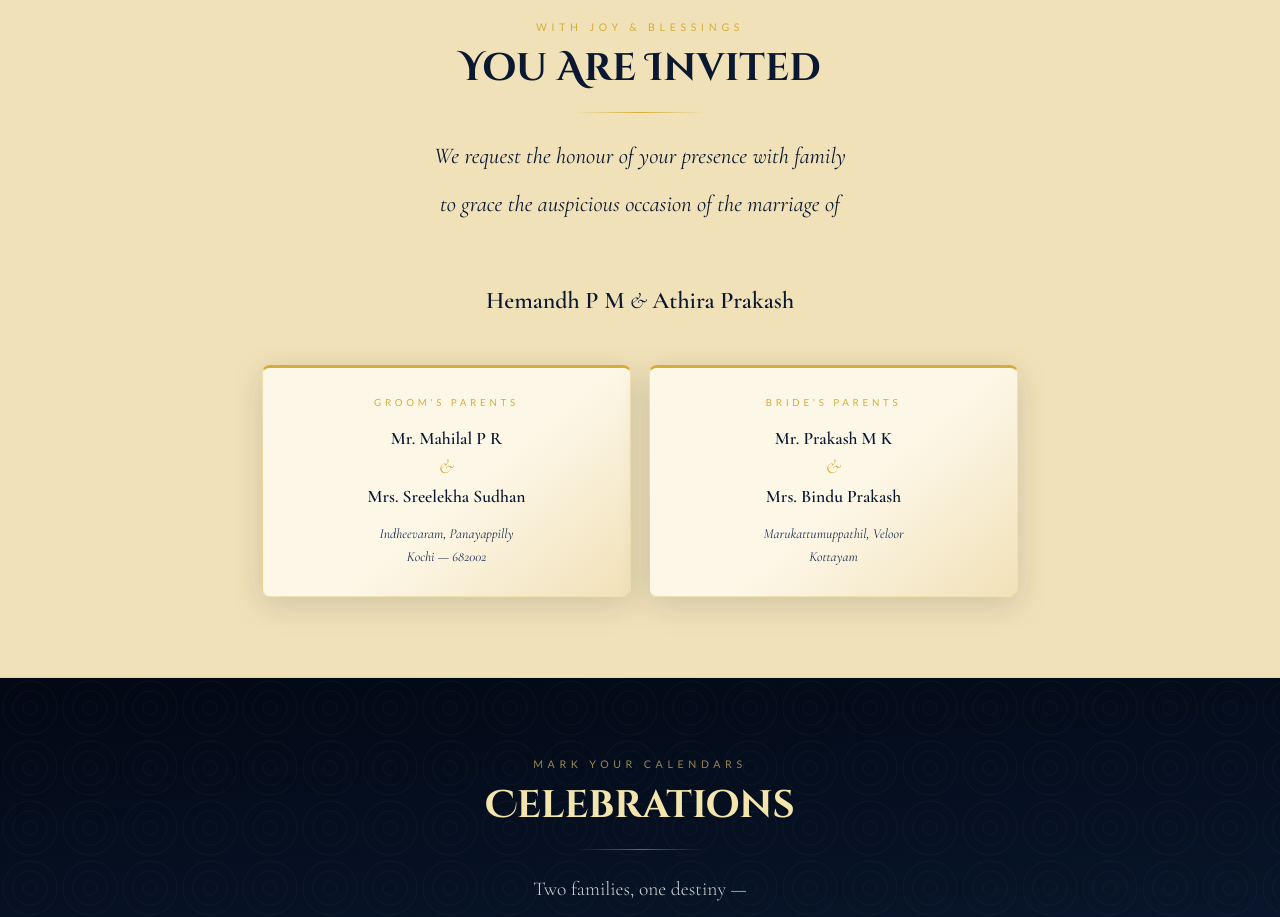
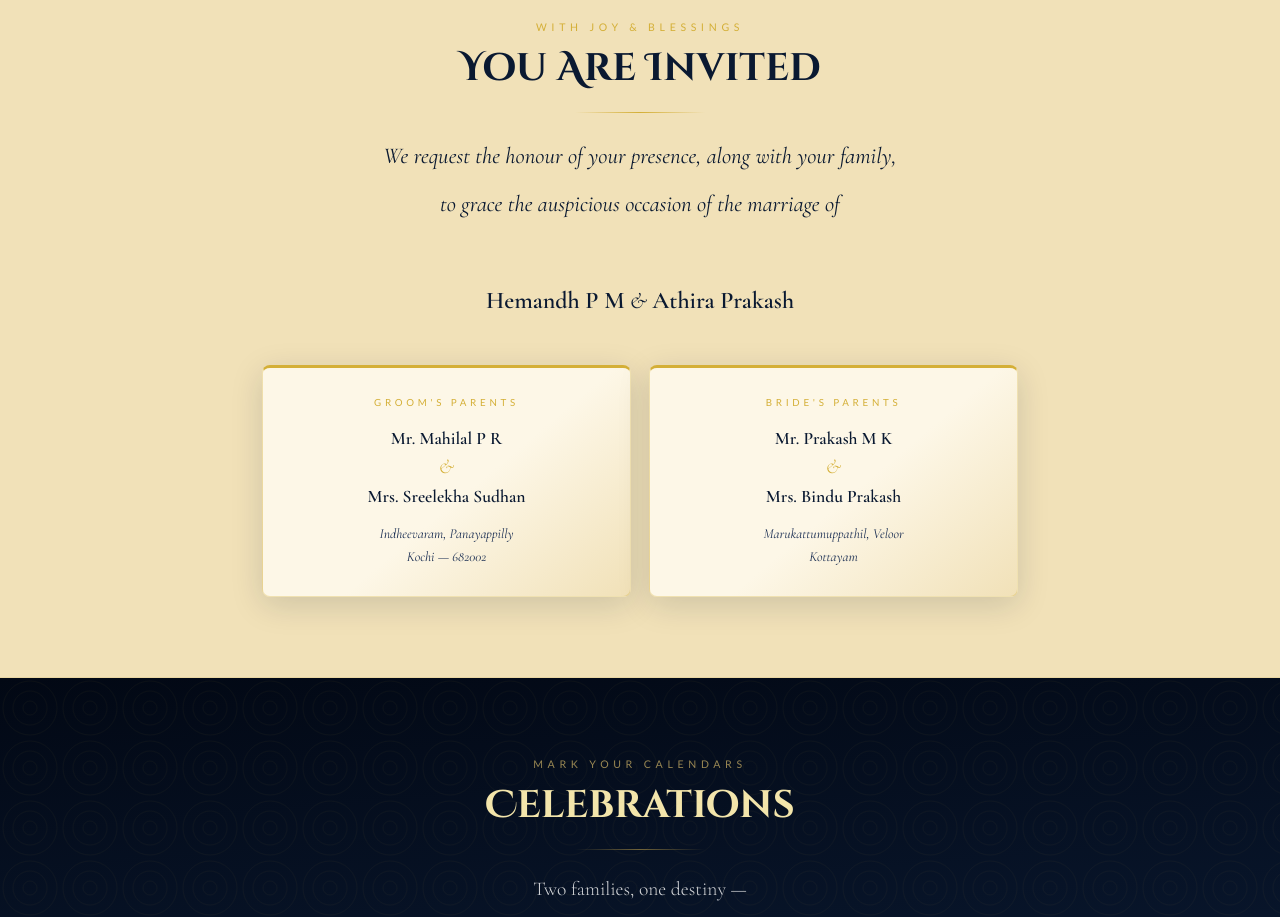
Before and after one commit to hmd2k/Hemandh_Weds_Athira, a React (Create React App) app: page / in a window 1280 px wide. Shown: the part 860-1777 px from the top of the page. Built offline with nearby package versions, Linux system fonts and the light colour scheme.

Commit message:
correction

```diff
--- a/src/App.jsx
+++ b/src/App.jsx
@@ -45,7 +45,7 @@ function usePetalCanvas(canvasRef) {
     resize();
     window.addEventListener('resize', resize);
 
-    const COLS = ['#D4AF37','#0A1931','#FFD700','#FF8C00','#F7ECCB','#182C51'];
+    const COLS = ['#D4AF37', '#0A1931', '#FFD700', '#FF8C00', '#F7ECCB', '#182C51'];
     const pts = Array.from({ length: 46 }, () => ({
       x: Math.random() * window.innerWidth,
       y: Math.random() * window.innerHeight,
@@ -103,10 +103,10 @@ function useCustomCursor(cursorRef, ringRef) {
     const onMove = (e) => {
       const x = e.clientX, y = e.clientY;
       cur.style.left = x + 'px';
-      cur.style.top  = y + 'px';
+      cur.style.top = y + 'px';
       setTimeout(() => {
         ring.style.left = x + 'px';
-        ring.style.top  = y + 'px';
+        ring.style.top = y + 'px';
       }, 95);
     };
     document.addEventListener('mousemove', onMove);
@@ -124,10 +124,10 @@ function useParallaxMandala(heroRef) {
 
     const onScroll = () => {
       const sy = window.scrollY;
-      const mC  = hero.querySelector('.mnd-center');
+      const mC = hero.querySelector('.mnd-center');
       const mTL = hero.querySelector('.mnd-tl');
       const mBR = hero.querySelector('.mnd-br');
-      if (mC)  mC.style.transform  = `translate(-50%,calc(-50% + ${sy * .06}px)) rotate(${sy * .018}deg)`;
+      if (mC) mC.style.transform = `translate(-50%,calc(-50% + ${sy * .06}px)) rotate(${sy * .018}deg)`;
       if (mTL) mTL.style.transform = `translateY(${sy * .13}px) rotate(-18deg)`;
       if (mBR) mBR.style.transform = `translateY(${sy * .13}px) rotate(22deg)`;
     };
@@ -302,7 +302,7 @@ function HeroSection({ heroRef }) {
   );
 }
 
-function InviteSection() {
+function InviteSection({ invite }) {
   return (
     <section className="invite-sec">
       <div className="inner">
@@ -311,8 +311,9 @@ function InviteSection() {
         <div className="orn rv d3"></div>
 
         <p className="invite-text rv d3">
-          We request the honour of your presence with family<br />
-          to grace the auspicious occasion of the marriage of<br /><br />
+          We request the honour of your presence, along with your family,<br />
+          to grace the auspicious occasion of the{" "}
+          {invite === "reception" ? "wedding reception" : "marriage"} of<br /><br />
           <strong>Hemandh P M</strong> &amp; <strong>Athira Prakash</strong>
         </p>
 
@@ -559,9 +560,9 @@ function GuestBanner({ invite, name }) {
 
   let msg = '';
   if (name) msg += `Dear ${name} — `;
-  if (invite === 'wedding')        msg += 'We cordially invite you to the wedding ceremony of our beloved children, Hemandh & Athira and request the pleasure of your presence on this auspicious occasion · 3rd May';
+  if (invite === 'wedding') msg += 'We cordially invite you to the wedding ceremony of our beloved children, Hemandh & Athira and request the pleasure of your presence on this auspicious occasion · 3rd May';
   else if (invite === 'reception') msg += 'We warmly invite you to join us for the wedding reception of our beloved children, Hemandh & Athira and celebrate this joyous occasion with us · 4th May';
-  else                             msg += 'We request the honor of your presence at the wedding and reception of our beloved children, Hemandh & Athira as we celebrate the beginning of their new journey together';
+  else msg += 'We request the honour of your presence at the wedding and reception of our beloved children, Hemandh & Athira as we celebrate the beginning of their new journey together';
 
   return (
     <div id="guest-banner" className="show">
@@ -576,8 +577,8 @@ function GuestBanner({ invite, name }) {
 export default function App() {
   const canvasRef = useRef(null);
   const cursorRef = useRef(null);
-  const ringRef   = useRef(null);
-  const heroRef   = useRef(null);
+  const ringRef = useRef(null);
+  const heroRef = useRef(null);
 
   const { invite, name, type } = useGuestParams();
   const hasBanner = !!(name || invite !== 'both');
@@ -607,7 +608,7 @@ export default function App() {
 
       {/* Sections */}
       <HeroSection heroRef={heroRef} />
-      <InviteSection />
+      <InviteSection invite={invite} />
       <CelebSection invite={invite} />
       <TimelineSection invite={invite} />
       <RsvpSection type={type} />
```
